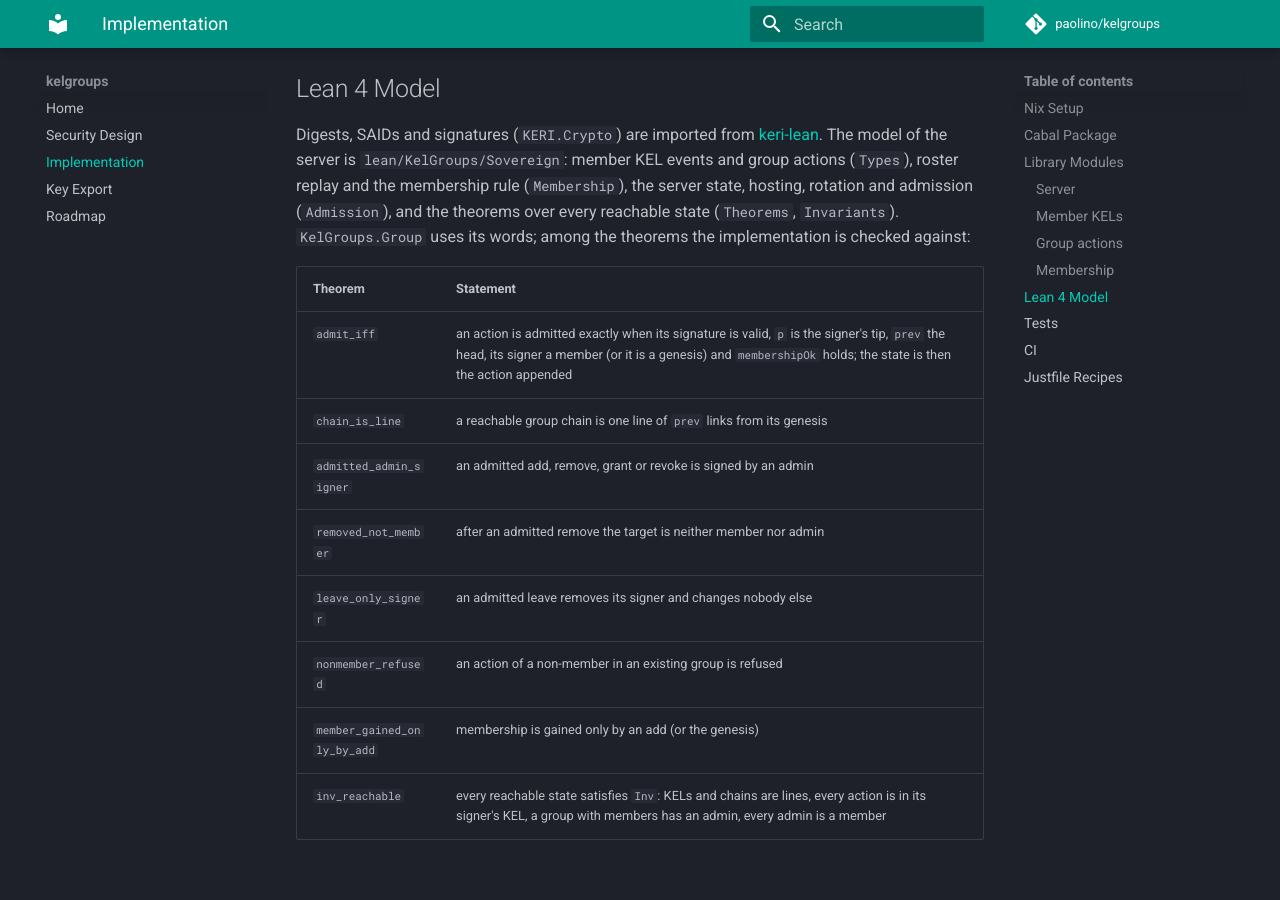
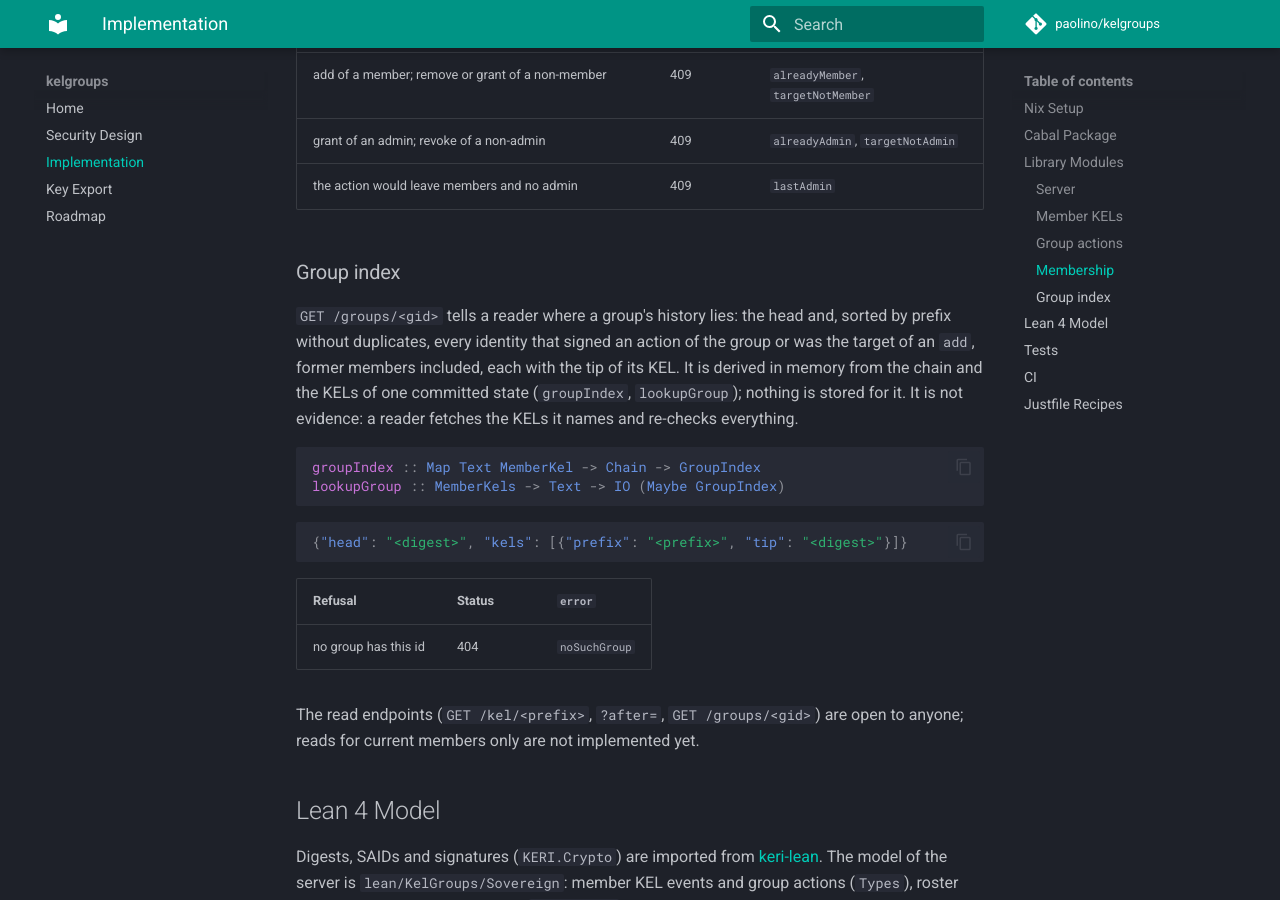
Before and after one commit to paolino/kelgroups, an MkDocs documentation site: the page built from docs/docs/implementation.md, in a window 1280 px wide and 900 px high, scrolled down 6783 px. Built offline with MkDocs 1.6.1 and Material for MkDocs 9.7.7, drawn with Linux system fonts in a browser that asks for light colours; comment, search, counter and statistics services are not loaded; some of the changed text lies outside the part shown.

Commit message:
feat: group index and KEL suffix read endpoints
GET /groups/<gid> answers the group head and, sorted by prefix, every
identity that signed an action of the group or was the target of an
add, former members included, with the tip of its KEL; 404 noSuchGroup
for an id that is no group. The index is derived in memory from the
chain and KELs of one committed state (groupIndex, lookupGroup) and is
not evidence: a client fetches the KELs it names and re-checks them.

GET /kel/<prefix>?after=<sn> answers the hosted events with s > sn,
oldest first, so a client holding a validated KEL fetches only what is
new; without after the whole KEL as before. A non-canonical after is
400 badQuery, checked before the lookup.

Both reads stay open until member-only reads land. The invariants
suite checks them over HTTP on generated membership runs with
rotations, former members included.

Tasks: T001

````diff
--- a/docs/docs/implementation.md
+++ b/docs/docs/implementation.md
@@ -24,12 +24,13 @@
 | `KelGroups.Kel.Codec` | JSON wire form of signed member KEL events |
 | `KelGroups.Kel.Store` | The database file: member KELs, re-checked on open; group action admission |
 | `KelGroups.Group` | Group actions, chains, membership and their admission (`admit`, `head`, `roster`, `membershipOk`) |
-| `KelGroups.Server` | WAI application: `POST /kel`, `GET /kel/<prefix>`, `POST /actions` |
+| `KelGroups.Server` | WAI application: `POST /kel`, `GET /kel/<prefix>[?after=<sn>]`, `POST /actions`, `GET /groups/<gid>` |
 | `KelGroups.Vote.Types`, `KelGroups.Vote.State` | Held app-scoped proposal substrate; used by nothing in the server |
 
 ### Server
 
-`kelApp` routes `POST /kel`, `GET /kel/<prefix>` and `POST /actions` (below). An unmatched GET or
+`kelApp` routes `POST /kel`, `GET /kel/<prefix>`, `POST /actions` and `GET /groups/<gid>`
+(below). An unmatched GET or
 HEAD goes to an optional fallback application; any other unmatched request answers 404. The
 removed group path (`POST /events`, `GET /events`, `GET /condition`, `GET /stream`, `GET /info`,
 the `?key=` guard) answers 404.
@@ -88,6 +89,7 @@
 |---|---|---|
 | `/kel` | POST | Submit an inception or a rotation; 200 `{"prefix", "sn", "digest"}` |
 | `/kel/<prefix>` | GET | The hosted KEL, oldest first, each event with its signatures; 404 if unhosted |
+| `/kel/<prefix>?after=<sn>` | GET | The hosted events with `s` > `sn`, oldest first (`[]` past the tip); 400 `badQuery` unless `sn` is a canonical non-negative decimal (checked before the lookup); 404 if unhosted |
 
 Wire form of a signed event, the POST body and each element of the GET array:
 
@@ -113,6 +115,8 @@
 
 Refusal bodies are `{"error": <class>, "detail": <text>}`.
 
+Other query keys of `GET /kel/<prefix>` are ignored. A client that already holds a validated KEL
+up to `sn` fetches only `?after=<sn>` and checks that the answer extends its tip.
 ### Group actions
 
 A group action is an interaction event (`ixn`) in the signer's hosted KEL whose `a` holds
@@ -240,6 +244,30 @@
 | grant of an admin; revoke of a non-admin | 409 | `alreadyAdmin`, `targetNotAdmin` |
 | the action would leave members and no admin | 409 | `lastAdmin` |
 
+### Group index
+
+`GET /groups/<gid>` tells a reader where a group's history lies: the head and, sorted by prefix
+without duplicates, every identity that signed an action of the group or was the target of an
+`add`, former members included, each with the tip of its KEL. It is derived in memory from the
+chain and the KELs of one committed state (`groupIndex`, `lookupGroup`); nothing is stored for
+it. It is not evidence: a reader fetches the KELs it names and re-checks everything.
+
+```haskell
+groupIndex :: Map Text MemberKel -> Chain -> GroupIndex
+lookupGroup :: MemberKels -> Text -> IO (Maybe GroupIndex)
+```
+
+```json
+{"head": "<digest>", "kels": [{"prefix": "<prefix>", "tip": "<digest>"}]}
+```
+
+| Refusal | Status | `error` |
+|---|---|---|
+| no group has this id | 404 | `noSuchGroup` |
+
+The read endpoints (`GET /kel/<prefix>`, `?after=`, `GET /groups/<gid>`) are open to anyone;
+reads for current members only are not implemented yet.
+
 ## Lean 4 Model
 
 Digests, SAIDs and signatures (`KERI.Crypto`) are imported from
@@ -272,6 +300,7 @@
 | `GroupSpec`, `GroupStoreSpec`, `GroupServerSpec` | Group action admission: rule, store (concurrency, retry, atomicity, reopen), `POST /actions` |
 | `GroupMembershipSpec`, `GroupMembershipStoreSpec`, `GroupMembershipServerSpec` | Membership and admin rules: generated sequences against an oracle of the rules, store, `POST /actions` |
 | `ServerIdentitySpec` | The server holds no key |
+| `GroupIndexServerSpec` | `GET /groups/<gid>` and `GET /kel/<prefix>?after=<sn>` over generated membership runs |
 
 ## CI
 
````
Also changed, not shown: specs/41-client-replay/tasks.md (+1 -1 lines), 6 other files.
